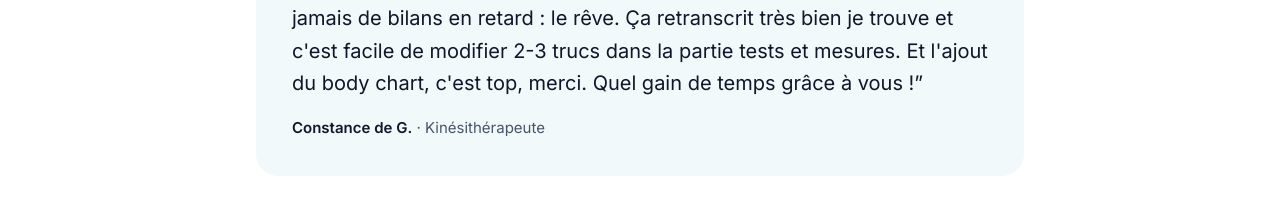
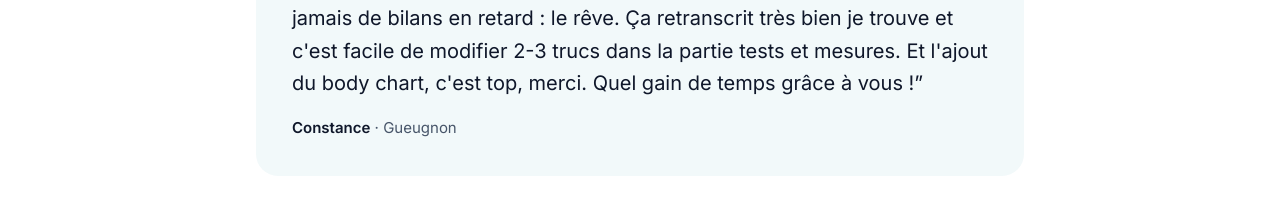
Before and after one commit to Sylvain-bot/mak-landing, a Next.js app: page / in a window 1280 px wide. Shown: the part 3510-3716 px from the top of the page. Built offline with nearby package versions, Linux system fonts and the light colour scheme.

Commit message:
Avis bilans : Constance · Gueugnon
Co-Authored-By: Claude Opus 5.5 <noreply@anthropic.com>

```diff
--- a/components/home/HomeSections.tsx
+++ b/components/home/HomeSections.tsx
@@ -244,8 +244,8 @@ const BENEFITS: { icon: typeof Moon; title: string; text: string; stat?: string
 const BILAN_REVIEW = {
   quote:
     "L'enregistrement de séance, c'est génial ! Les bilans sont plus complets car plus besoin de se creuser le soir pour se souvenir de ce qui a été dit, et donc d'en oublier la moitié (je suis nulle en prise de notes en même temps que je fais mon bilan !). Plus qu'à relire et enregistrer, et plus jamais de bilans en retard : le rêve. Ça retranscrit très bien je trouve et c'est facile de modifier 2-3 trucs dans la partie tests et mesures. Et l'ajout du body chart, c'est top, merci. Quel gain de temps grâce à vous !",
-  author: "Constance de G.",
-  role: "Kinésithérapeute",
+  author: "Constance",
+  location: "Gueugnon",
 };
 
 // Bénéfices du bilan dicté : affichés sous « Ta séance, sans clavier », pour raconter le bilan d'un seul tenant.
@@ -290,7 +290,7 @@ function BenefitsGrid() {
           &ldquo;{BILAN_REVIEW.quote}&rdquo;
         </blockquote>
         <figcaption className="mt-4 text-sm sm:text-[15px] text-[#475569]">
-          <strong className="font-semibold text-[#0f172a]">{BILAN_REVIEW.author}</strong> · {BILAN_REVIEW.role}
+          <strong className="font-semibold text-[#0f172a]">{BILAN_REVIEW.author}</strong> · {BILAN_REVIEW.location}
         </figcaption>
       </figure>
     </div>
```
